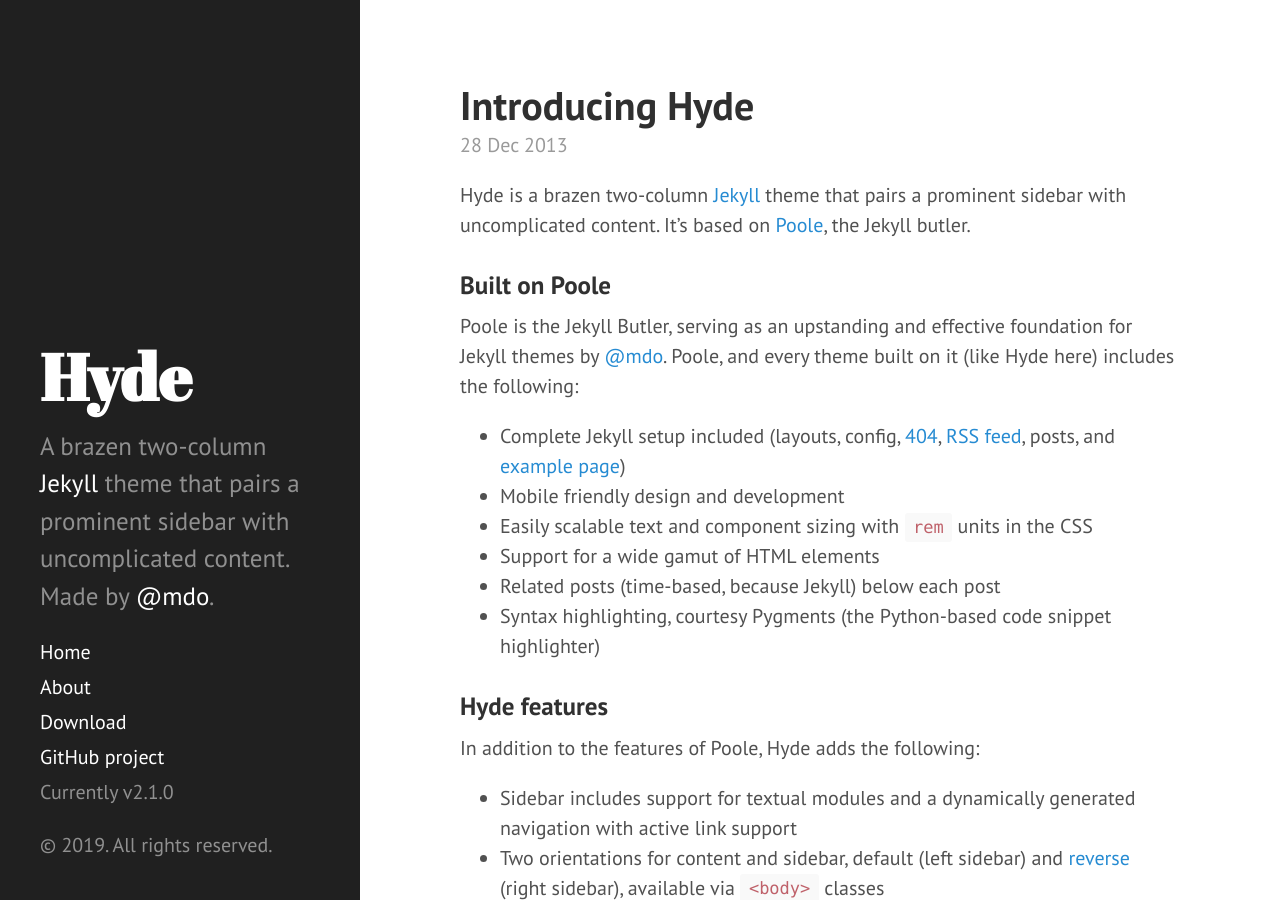
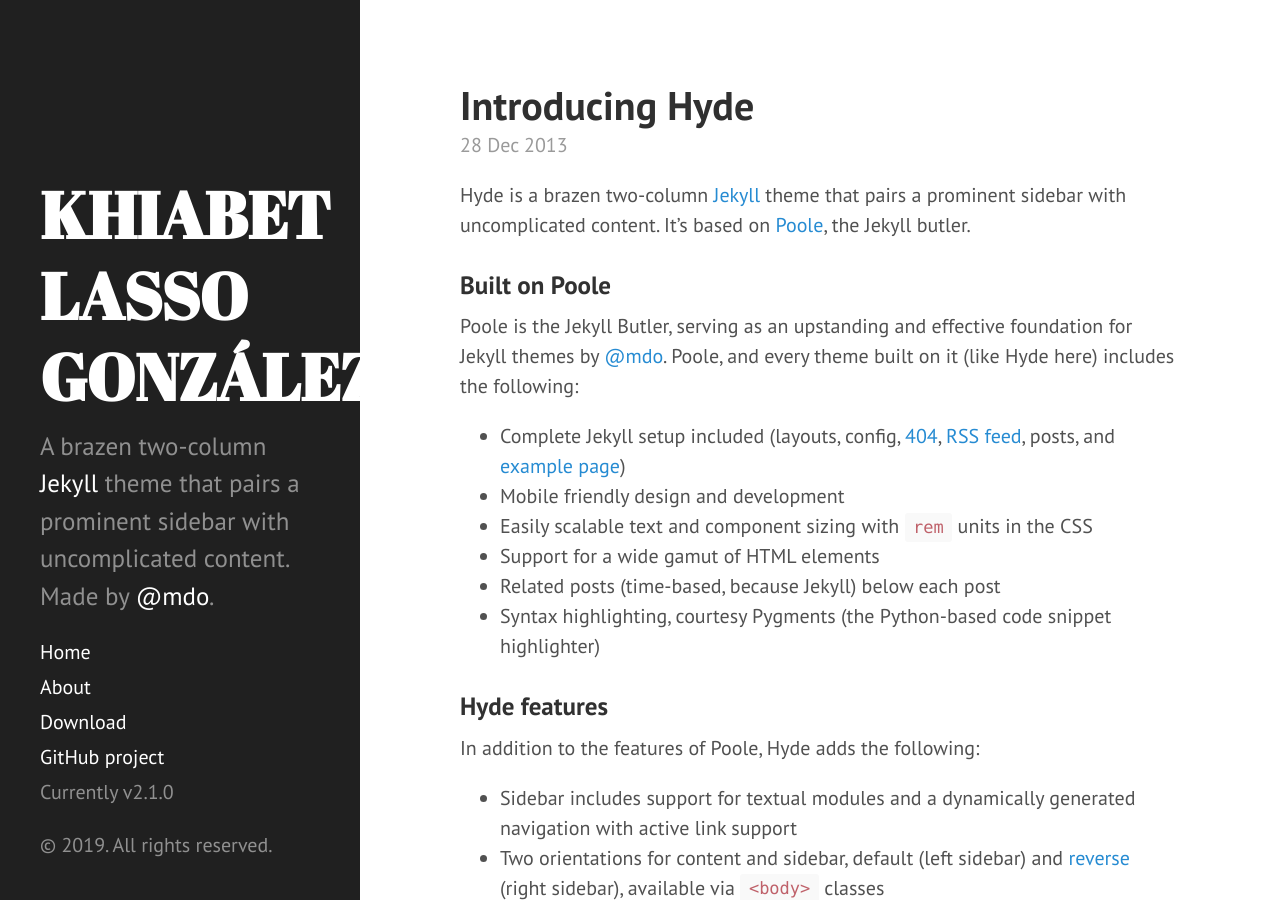
Before and after one commit to khiabetlasso/Pagina-web, a Jekyll site: the page built from index.html, in a window 1280 px wide and 900 px high. Built offline with Jekyll 4.4.1, drawn with Linux system fonts in a browser that asks for light colours; Markdown is read by kramdown in place of the engine named in the settings; the list of posts is cut into pages by our own code.

Commit message:
Update _config.yml

```diff
--- a/_config.yml
+++ b/_config.yml
@@ -7,7 +7,7 @@ permalink:        pretty
 relative_permalinks: false
 
 # Setup
-title:            Hyde
+title:            KHIABET LASSO GONZÁLEZ.
 tagline:          'A Jekyll theme'
 description:      'A brazen two-column <a href="http://jekyllrb.com" target="_blank">Jekyll</a> theme that pairs a prominent sidebar with uncomplicated content. Made by <a href="https://twitter.com/mdo" target="_blank">@mdo</a>.'
 url:              http://hyde.getpoole.com
```
